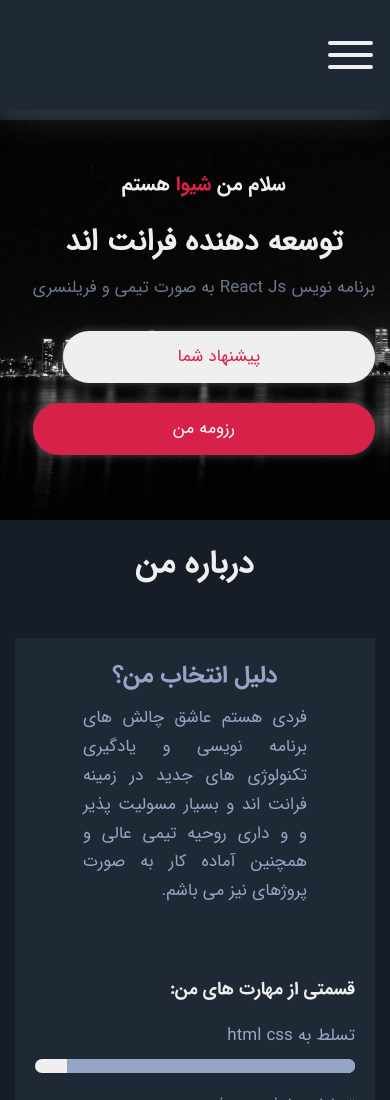
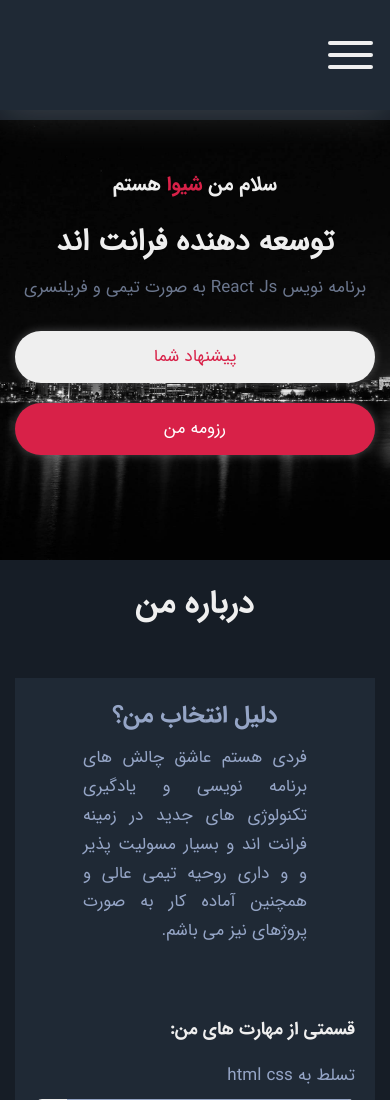
Before and after one commit to shivahh/personal-page, a plain HTML site: page index.html in a window 390 px wide. Shown: the top 1100 px of the page. Drawn offline with Linux system fonts and the light colour scheme.

Commit message:
change styles home section

```diff
--- a/index.html
+++ b/index.html
@@ -47,8 +47,6 @@
     <main class="main">
       <div class="home">
         <div class="container">
-          <div class="row align-items-center">
-            <div class="col-sm-12">
               <div class="home__content">
                 <h3 class="home__name">سلام من<span> شیوا</span> هستم</h3>
                 <h2 class="home__title">توسعه دهنده فرانت اند</h2>
@@ -63,9 +61,8 @@
                 </div>
               </div>
             </div>
-          </div>
         </div>
-      </div>
+
       <section class="aboutus">
         <div class="container">
           <div class="section-head">
--- a/styles/responsive.css
+++ b/styles/responsive.css
@@ -196,7 +196,7 @@
     }
     .home{
         padding-top: 0;
-        height: 40rem;
+        min-height: 40rem;
         text-align: center;
     }
 
@@ -229,6 +229,9 @@
     .contact{
         padding: 4.5rem 2rem;
     }
+    .home__link:first-child{
+        margin-left: 0;
+    }
 
 }
 
--- a/styles/style.css
+++ b/styles/style.css
@@ -240,6 +240,7 @@ body{
 .home__links-wrapper{
     display: flex;
     flex-wrap: wrap;
+    text-align: center;
 }
 
 .home__link:first-child{
```
